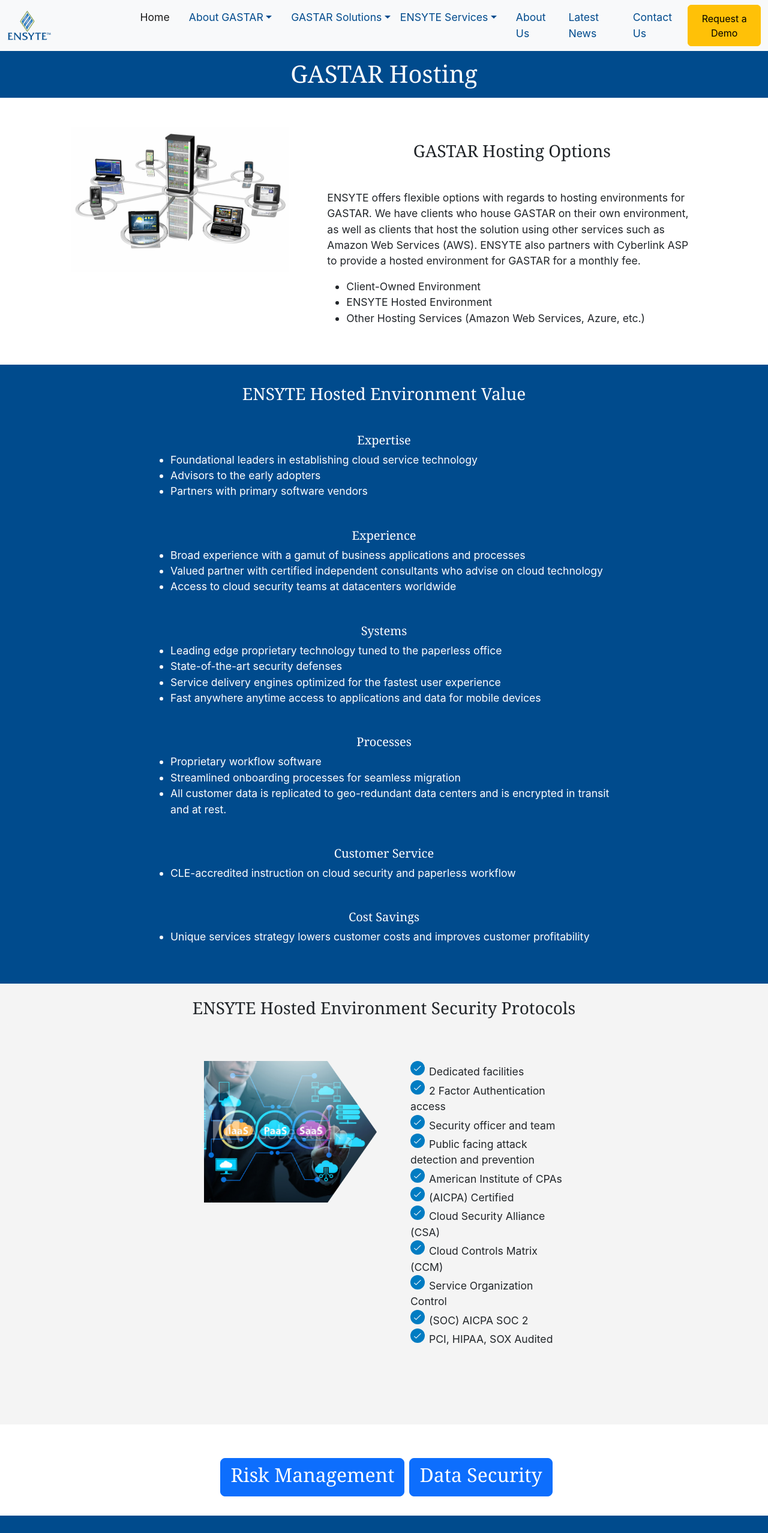
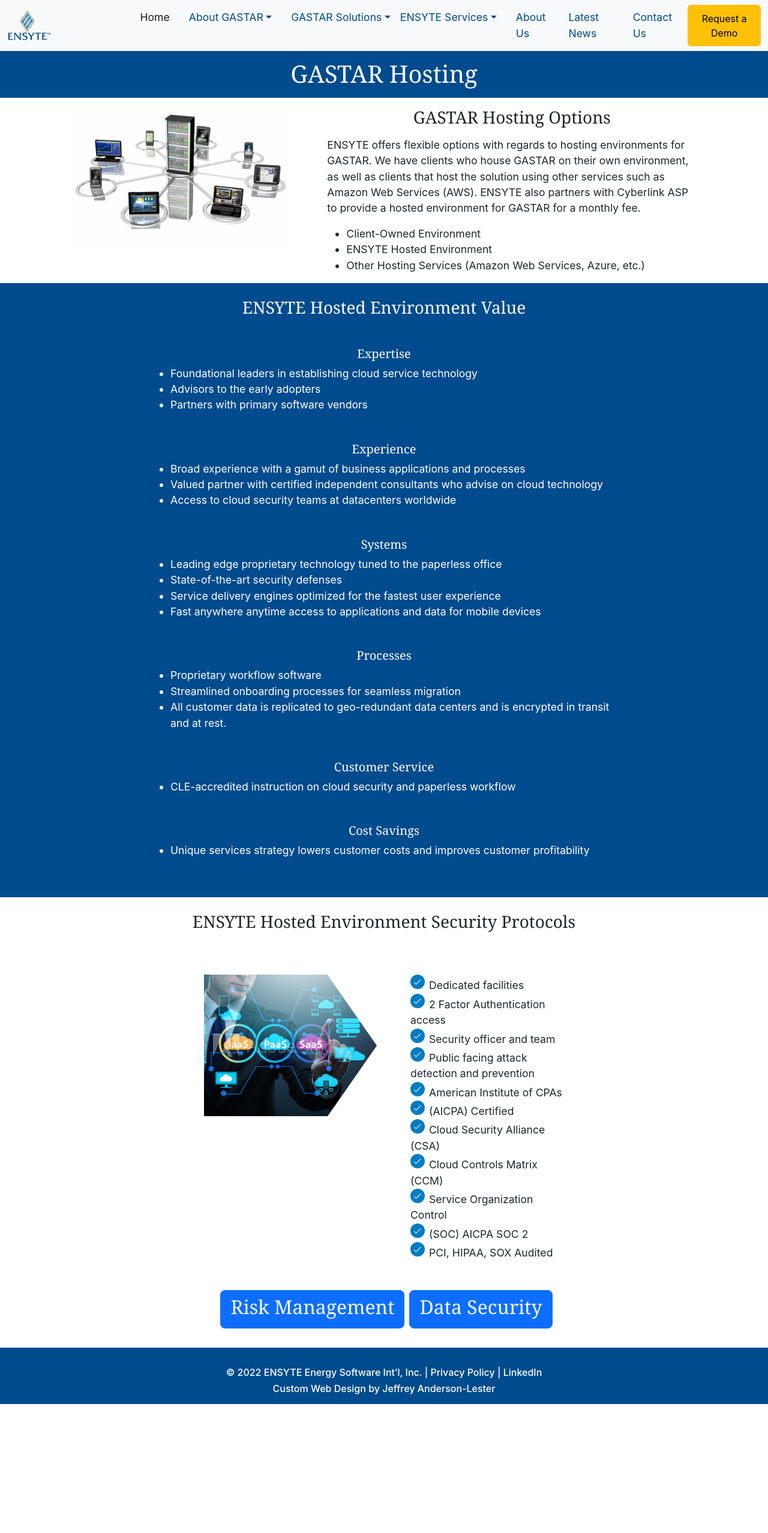
Before and after one commit to JeffGoji/React-Ensyte-Website, a React (Create React App) app: page /gastar-hosting in a window 1280 px wide. Shown: the top 2556 px of the page at 60% size. After the commit the page ends 2341 px from the top, so only its background shows below. Built offline with nearby package versions, Linux system fonts and the light colour scheme.

Commit message:
styling changes per owner's request

```diff
--- a/src/components/Carousel/Slide7.js
+++ b/src/components/Carousel/Slide7.js
@@ -25,7 +25,7 @@ export default class Slide7 extends React.Component {
                             </div>
                         </div>
                         <div className='text-center'>
-                            <NavLink to="/gastar-solutions-gas-supply">
+                            <NavLink to="/gastar-natural-gas">
                                 <button className='btn btn-primary btn-small mt-3 mb-2'>Click Here to Learn More</button>
                             </NavLink>
                         </div>
--- a/src/components/GastarSolutions/NaturalGas.js
+++ b/src/components/GastarSolutions/NaturalGas.js
@@ -38,21 +38,21 @@ function NaturalGas() {
                         </div>
                         <div className="modal-body text-wrap">
                             <div className="row justify-content-center">
-                                <div className=" col-lg-12 col-md-12 col-sm-12 text-justify p-3 mb-5">
+                                <div className=" col-lg-12 col-md-12 col-sm-12 text-justify p-3">
 
                                     <h3 className="text-center">Integrated Natural Gas Management Software</h3>
                                     <p>GASTAR is specifically designed with the concerns and priorities of the utility at the forefront – both from an upper management view and a user perspective. The outcome of that strategy is a solution that presents management with a high level summary of the key business issues, such as Cost of Gas Sold and Gas Value, and allows users to make quick decisions in terms of purchases, sales, scheduling, storage, and asset management. All GASTAR functionality is wrapped tightly with security and internal controls that have passed multiple audits from the most stringent audit firms.</p>
 
                                 </div>
                             </div>
-                            <div className="row justify-content-center bg-lighter-grey mb-5 mt-5">
+                            <div className="row justify-content-center bg-lighter-grey mt-3">
                                 <div className="col-sm-12 col-md-12 col-lg-12 p-3">
 
                                     <h3 className="text-center">Multi-Utility Operations</h3>
                                     <p>One of the key differentiators ENSYTE hears from our customers after the selection process is the flexibility of the software to handle different business practices, rather than forcing the customer to adapt business processes to the software, as is the case in so many competing software packages. The flexible architecture of the software has been of particular interest to our multi-company clients who need single instance support for multiple assets with differing business practices. There are no two utilities that have the same exact business practices, and GASTAR’s deployment experiences assure the client with multiple utilities or other assets that each can be effectively supported from the same platform.</p>
                                 </div>
                             </div>
-                            <div className="row justify-content-center mt-5 mb-5">
+                            <div className="row justify-content-center mt-3">
                                 <div className="col-sm-12 col-md-12 col-lg-12">
                                     <div className="card mt-5 mb-5 border-1 imgShadow">
                                         <div className="card-header text-center text-white blue-bg"><h3>GASTAR LDC Value Points</h3></div>
--- a/src/components/pages/Flex.js
+++ b/src/components/pages/Flex.js
@@ -4,11 +4,11 @@ function Flex(props) {
     return (
         <div className="row blue-bg text-white justify-content-center align-self-center blue-team">
             <h2 className='text-center mb-5 mt-5'>GASTAR Flexibility</h2>
-            <div className="col-lg-6 col-sm-12 mt-5 ">
+            <div className="col-lg-6 col-sm-12 ">
                 <p className='mt-4'>GASTAR can be offered as an off-the-shelf “plug-n-play” product or as a fully customized system. ENSYTE offers flexible options with regards to hosting environments for GASTAR. We have clients who house GASTAR on their own environment, as well as clients that host the solution using other services such as Amazon Web Services (AWS). ENSYTE also partners with Cyberlink ASP Solutions to provide a hosted environment for GASTAR for a monthly fee. Visit our Hosting Options page to learn more.</p>
             </div>
             <div className="col-lg-3 col-sm-12 text-center">
-                <img src={value2} alt="Product" className='mt-1 mb-5 img-fluid rounded imgShadow' />
+                <img src={value2} alt="Product" className='mb-5 img-fluid rounded imgShadow' />
             </div>
         </div>
     )
--- a/src/components/pages/GasStarOverview.js
+++ b/src/components/pages/GasStarOverview.js
@@ -72,7 +72,7 @@ const GasSupply = () => {
 
 
             <div className="text-center mt-5">
-                <NavLink className="btn btn-lg text-center btn-primary m-2" to="../gastar-value"><h2 className="text-center">GASTAR Value and benefit</h2></NavLink>
+                <NavLink className="btn btn-lg text-center btn-primary m-2" to="../gastar-value"><h2 className="text-center">GASTAR Value and Benefit</h2></NavLink>
             </div>
 
         </div>
--- a/src/components/pages/GastarHosting.js
+++ b/src/components/pages/GastarHosting.js
@@ -14,14 +14,14 @@ const GastarHosting = () => {
             <div div className="row justify-content-center blue-bg" >
                 <h1 className="text-center mt-3 mb-3 text-white">GASTAR Hosting</h1>
             </div >
-            <div className="row mt-5 justify-content-center">
-                <div className="col-lg-4 col-md-12 col-sm-12 mb-5">
+            <div className="row mt-3 justify-content-center">
+                <div className="col-lg-4 col-md-12 col-sm-12">
                     <img src={img1} alt="Hosting Options" className='img-fluid' style={{ maxWidth: "90%" }} />
                 </div>
 
-                <div className="col-lg-6 col-md-12 col-sm-12 text-justify mb-5">
-                    <h3 className="text-center mt-4">GASTAR Hosting Options</h3>
-                    <p className="mt-5">ENSYTE offers flexible options with regards to hosting environments for GASTAR. We have clients who house GASTAR on their own environment, as well as clients that host the solution using other services such as Amazon Web Services (AWS). ENSYTE also partners with Cyberlink ASP to provide a hosted environment for GASTAR for a monthly fee.</p>
+                <div className="col-lg-6 col-md-12 col-sm-12 text-justify">
+                    <h3 className="text-center">GASTAR Hosting Options</h3>
+                    <p className="mt-3">ENSYTE offers flexible options with regards to hosting environments for GASTAR. We have clients who house GASTAR on their own environment, as well as clients that host the solution using other services such as Amazon Web Services (AWS). ENSYTE also partners with Cyberlink ASP to provide a hosted environment for GASTAR for a monthly fee.</p>
                     <ul className="list justify-content-center">
                         <li>Client-Owned Environment</li>
                         <li>ENSYTE Hosted Environment</li>
@@ -32,7 +32,7 @@ const GastarHosting = () => {
             <div className="row blue-bg justify-content-center">
                 <div className="card blue-bg border-0 mt-4 text-white" style={{ maxWidth: "60rem" }}>
                     <div className="row justify-content-center">
-                        <div className="col-lg-10 col-md-12 col-sm-12 text-justify mb-5 mt-2">
+                        <div className="col-lg-10 col-md-12 col-sm-12 text-justify mb-5">
                             <h3 className="text-center">ENSYTE Hosted Environment Value</h3>
                             <h5 className=" mt-5 text-center">Expertise</h5>
                             <ul>
@@ -73,16 +73,16 @@ const GastarHosting = () => {
                     </div>
                 </div>
             </div>
-            <div className="row justify-content-center bg-lighter-grey">
-                <h3 className="text-center mt-4 mb-2">ENSYTE Hosted Environment Security Protocols</h3>
-                <div className="col-lg-12 col-md-12 col-sm-12 mb-5">
-                    <div className="card border-0 bg-lighter-grey">
+            <div className="row justify-content-center ">
+                <h3 className="text-center mt-4">ENSYTE Hosted Environment Security Protocols</h3>
+                <div className="col-lg-12 col-md-12 col-sm-12">
+                    <div className="card border-0">
                         <div className="card-body">
                             <div className="row justify-content-center">
-                                <div className="col-lg-3 col-md-12 col-sm-12 text-justify mb-5">
+                                <div className="col-lg-3 col-md-12 col-sm-12 text-justify">
                                     <img src={img2} alt="ENSYTE Hosted Environment Security Protocols" className='img-fluid mt-5' style={{ maxWidth: "100%" }} />
                                 </div>
-                                <div className="col-lg-3 col-md-12 col-sm-12 text-justify mb-5">
+                                <div className="col-lg-3 col-md-12 col-sm-12 text-justify">
                                     <ul className="check mt-5">
                                         <li>Dedicated facilities</li>
                                         <li>2 Factor Authentication access</li>
@@ -103,7 +103,7 @@ const GastarHosting = () => {
                 </div>
             </div>
 
-            <div className="text-center mt-5">
+            <div className="text-center mt-2">
                 <NavLink className="btn btn-lg text-center btn-primary m-2" to="../gastar-risk"><h2 className="text-center">Risk Management</h2></NavLink>
                 <NavLink className="btn btn-lg text-center btn-primary" to="../gastar-security"><h2 className="text-center">Data Security</h2></NavLink>
             </div>
--- a/src/components/pages/GastarRisk.js
+++ b/src/components/pages/GastarRisk.js
@@ -67,7 +67,7 @@ const GastarRisk = () => {
             </div>
 
             <div className="text-center mt-5">
-                <NavLink className="btn btn-lg text-center btn-primary m-2" to="../gastar-value"><h2 className="text-center">GASTAR Value and benefit</h2></NavLink>
+                <NavLink className="btn btn-lg text-center btn-primary m-2" to="../gastar-value"><h2 className="text-center">GASTAR Value and Benefit</h2></NavLink>
                 <NavLink className="btn btn-lg text-center btn-primary" to="../gastar-hosting"><h2 className="text-center">GASTAR Hosting Options</h2></NavLink>
             </div>
 
--- a/src/components/pages/LiquidGas.js
+++ b/src/components/pages/LiquidGas.js
@@ -10,7 +10,7 @@ class LiquidGas extends React.Component {
                         NGL & LNG Product Management</h1>
                 </div>
                 <div className='row justify-content-center imgBg31'>
-                    <div className="col-lg-6 col-md-12 col-sm-12 text-white text-center mt-6 rounded">
+                    <div className="col-lg-6 col-md-12 col-sm-12 text-white text-center mt-5 rounded">
                         <h2 className='mb-4'>GASTAR Liquids Storage Module for
                             NGL & LNG Product Management</h2>
 
--- a/src/components/pages/Tech1.js
+++ b/src/components/pages/Tech1.js
@@ -5,11 +5,11 @@ function Tech1(props) {
         <div className="row mt-5 justify-content-center align-self-center">
             <h2 className='text-center mb-5'>GASTAR Technology</h2>
             <div className="col-lg-3 col-sm-12 text-center">
-                <img src={devTeam} alt="Dev Support" className='mt-5 mb-5 rounded img-fluid imgShadow' style={{ maxHeight: "300px" }} />
+                <img src={devTeam} alt="Dev Support" className='mt-3 mb-5 rounded img-fluid imgShadow' style={{ maxHeight: "300px" }} />
             </div>
-            <div className="col-lg-6 col-sm-12 text-justify mt-5 mb-4 justify-content-end">
+            <div className="col-lg-6 col-sm-12 text-justify mt-3 mb-4 justify-content-end">
 
-                <p className='mt-4'>
+                <p>
                     Another differentiator for ENSYTE is the company’s longstanding emphasis on technology, as opposed to generating billable hours, which translates into a significant focus on investing time and resources back into GASTAR™. The product has evolved through the Microsoft technology environment since inception and most recently was converted to the latest workstation and database technology utilizing the Visual Studio DOT.NET and WPF development tools. This technical base offers a long deployment life with minimal annual resource allocations for upgrades. Full adherence to the Microsoft software development and deployment tool sets assures the GASTAR™ client of long-term deployment and return on investment.</p>
             </div>
         </div>
```
